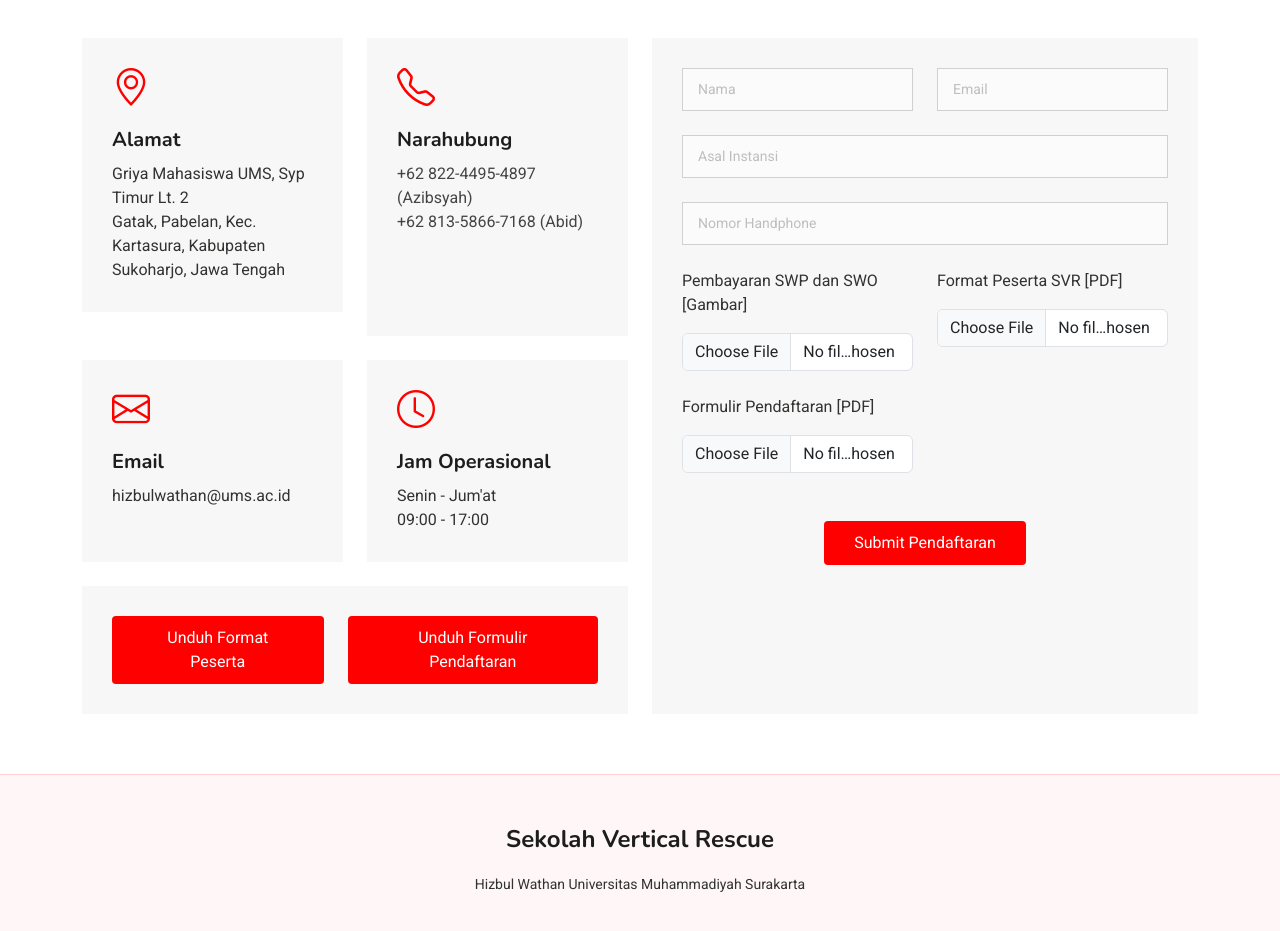
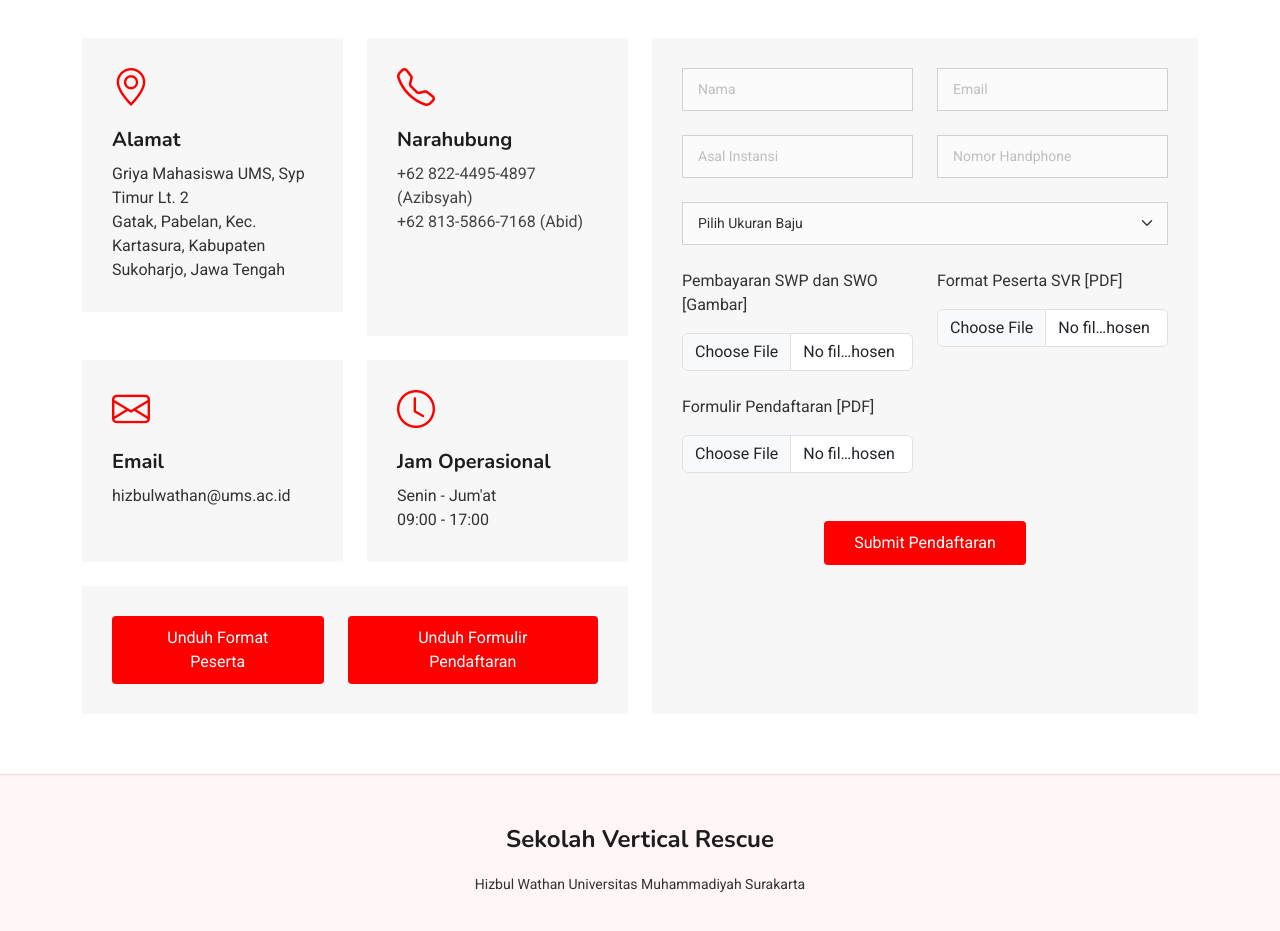
Before and after one commit to DjackCUY/svr2025, a website: page index.html in a window 1280 px wide. Shown: the part 4000-4931 px from the top of the page. Drawn offline with nearby package versions, Linux system fonts and the light colour scheme.

Commit message:
Ubah formulir dan res

```diff
--- a/assets/css/main.css
+++ b/assets/css/main.css
@@ -1920,6 +1920,20 @@ section,
   color: color-mix(in srgb, var(--default-color), transparent 70%);
 }
 
+.contact .php-email-form select {
+  font-size: 14px;
+  padding: 10px 15px;
+  box-shadow: none;
+  border-radius: 0;
+  color: var(--default-color);
+  background-color: color-mix(in srgb, var(--background-color), transparent 50%);
+  border-color: color-mix(in srgb, var(--default-color), transparent 80%);
+}
+
+.contact .php-email-form select:focus {
+  border-color: var(--accent-color);
+}
+
 .contact .php-email-form button[type=submit] {
   background: var(--accent-color);
   color: var(--contrast-color);
--- a/index.html
+++ b/index.html
@@ -448,12 +448,23 @@
                   <input type="email" class="form-control" name="email" placeholder="Email" required="">
                 </div>
 
-                <div class="col-12">
+                <div class="col-md-6">
                   <input type="text" class="form-control" name="instansi" placeholder="Asal Instansi" required="">
                 </div>
 
+                <div class="col-md-6">
+                    <input type="text" class="form-control" name="nomor" placeholder="Nomor Handphone" required="">
+                </div>
+
                 <div class="col-12">
-                    <input type="text" class="form-control" name="nomor" placeholder="Nomor Handphone" required="">
+                  <select class="form-select" aria-label="Default select example" name="baju" required>
+                    <option selected>Pilih Ukuran Baju</option>
+                    <option value="S">S</option>
+                    <option value="M">M</option>
+                    <option value="L">L</option>
+                    <option value="XL">XL</option>
+                    <option value="XXL">XXL</option>
+                  </select>
                 </div>
 
                 <div class="col-md-6">
@@ -474,7 +485,7 @@
                 <div class="col-12 text-center">
                   <div class="loading">Loading</div>
                   <div class="error-message">Terjadi Kesalahan System</div>
-                  <div class="sent-message">Terimakasih Telah Mendaftar</div>
+                  <div class="sent-message">Terimakasih Telah Mendaftar<br><a href="https://chat.whatsapp.com/KQmXAvZFWbkEPtJVxhuRVb">Klik Disini Untuk Join Grup WhatsApp Resmi SVR</a></div>
                   <br>
 
                   <button type="submit">Submit Pendaftaran</button>
```
Also changed, not shown: api/daftar.js (+4 -3 lines).
